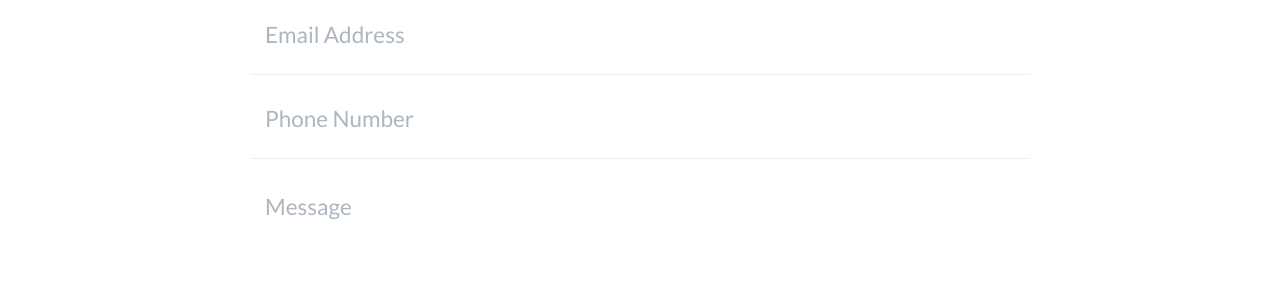
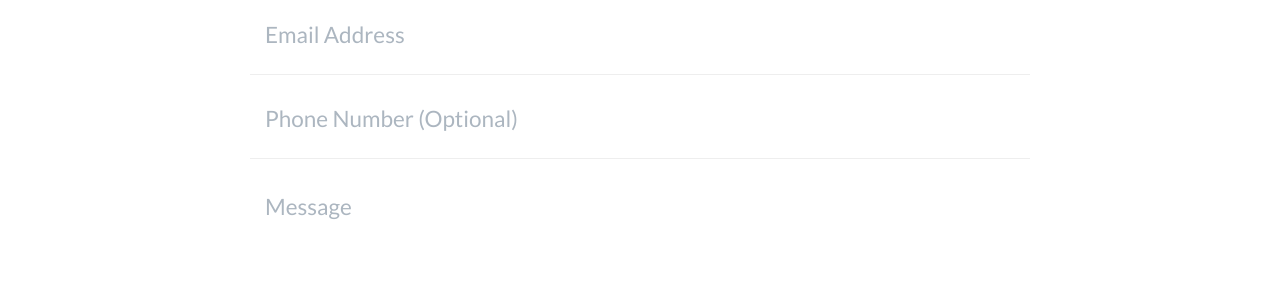
Before and after one commit to jaseerkhan/jaseerkhan.github.io, a Jekyll site: the page built from _posts/2014-07-18-project-1.markdown, in a window 1280 px wide and 900 px high, scrolled down 2886 px. Shown: the part 150-450 px from the top of the window. Built offline with Jekyll 4.4.1, drawn with Linux system fonts in a browser that asks for light colours.

Commit message:
Made phone number field optional

```diff
--- a/_includes/contact_static.html
+++ b/_includes/contact_static.html
@@ -27,10 +27,10 @@
             </div>
           </div>
 
-          <div class="row control-group">
+         <div class="row control-group">
             <div class="form-group col-xs-12 floating-label-form-group controls">
-              <label for="phone">Phone Number</label>
-              <input type="tel" class="form-control" placeholder="Phone Number" id="phone" name="phone" required data-validation-required-message="Please enter your phone number.">
+              <label for="phone">Phone Number (Optional)</label>
+              <input type="tel" class="form-control" placeholder="Phone Number (Optional)" id="phone" name="phone">
               <p class="help-block text-danger"></p>
             </div>
           </div>
```
